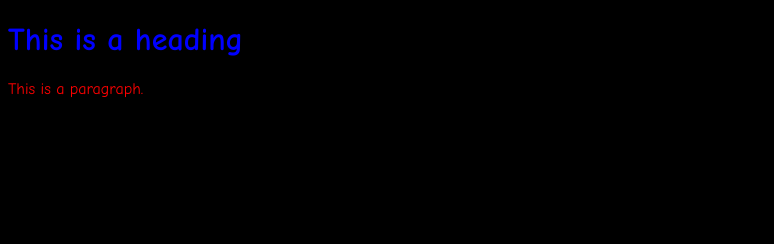
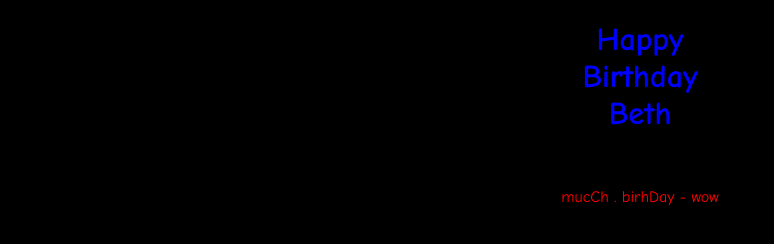
Before and after one commit to onlinesalami/onlinesalami, a plain HTML site: page index.html in a window 1280 px wide. Shown: the whole page, without its empty margins (0-774 px from the left). Drawn offline with Linux system fonts and the light colour scheme.

Commit message:
Improvements

```diff
--- a/index.html
+++ b/index.html
@@ -2,15 +2,20 @@
 <html>
 <head>
 <style>
-body {background-color: black; font-family: "Comic Sans MS"}
+body {background-color: black; font-family: "Comic Sans MS"; text-align: center}
 h1   {color: blue;}
 p    {color: red;}
 </style>
 </head>
 <body>
 
-<h1>This is a heading</h1>
-<p>This is a paragraph.</p>
+<h1>Happy</br>Birthday</br>Beth</h1>
+
+<a>https://github.com/onlinesalami/onlinesalami/blob/ed576dee404570a95e7ebe9f45a131580f7cff24/20191109_182040.jpg</a>
+
+<p>
+mucCh . birhDay - wow
+</P>
 
 </body>
 </html>
```
